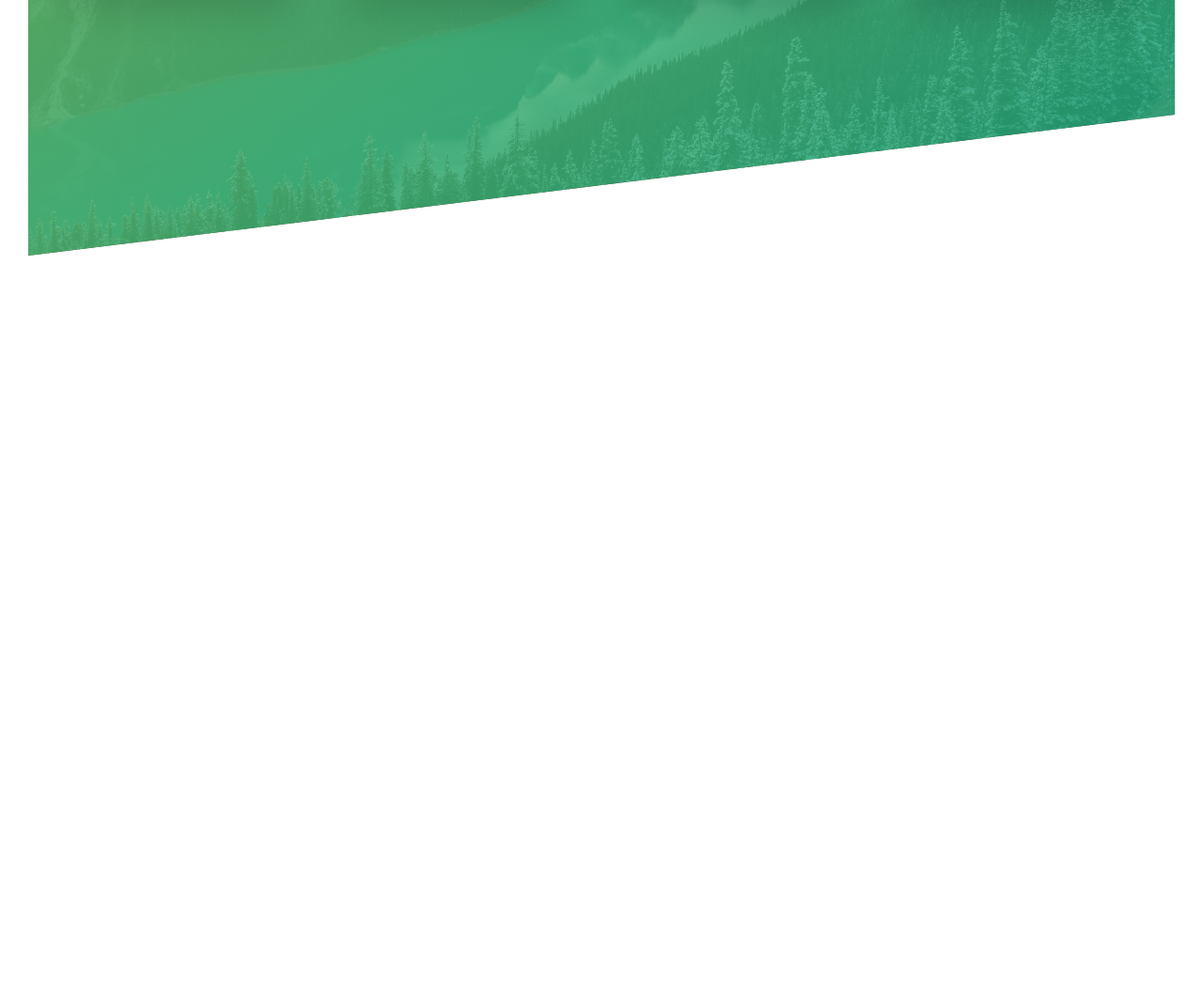
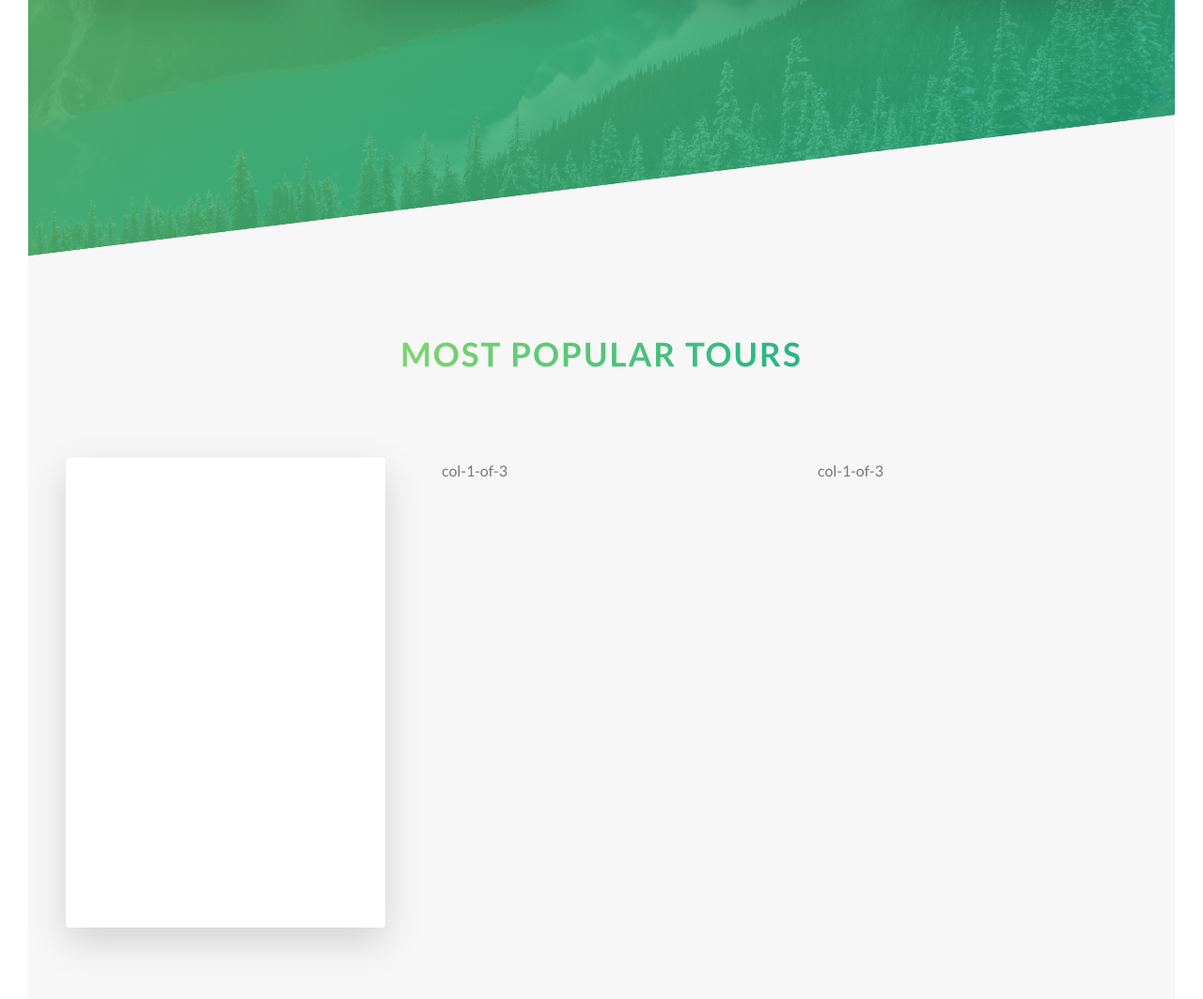
Before and after one commit to NicoleWonderful/Natours-Nicole, a website: page starter/index.html in a window 1280 px wide. Shown: the part 2088-3151 px from the top of the page at 94% size. Before the commit the page ends 2360 px from the top, so only its background shows below. Drawn offline with Linux system fonts and the light colour scheme.

Commit message:
add card

```diff
--- a/sass/abstracts/_variables.scss
+++ b/sass/abstracts/_variables.scss
@@ -2,7 +2,15 @@
 $color-primary: #55c57a;
 $color-primary-light: #7ed56f;
 $color-primary-dark: #28b485;
+
+$color-secondary-light: #ffb900;
+$color-secondary-dark: #ff7730;
+
+$color-tertiary-light:#2998ff;
+$color-tertiary-dark:#5634fa;
+
 $color-grey-light-1: #f7f7f7;
+
 $color-grey-dark: #777;
 $color-white: #fff;
 $color-black: #000;
--- /dev/null
+++ b/sass/components/_card.scss
@@ -0,0 +1,43 @@
+.card {
+  perspective: 1500px;  //透視,數字越小變化越大,越戲劇化ㄝ,為了不戲劇化說字要大點
+  -moz-perspective: 1500px;
+  position: relative;
+  height: 500px;
+
+  &__side {
+    height: 500px;
+    color: #fff;
+    transition: all .8s;
+    font-size: 20px;
+    height: 500px;
+    transition: all .8s;
+    position: absolute;
+    top: 0;
+    left: 0;
+    width: 100%;
+    backface-visibility: hidden;  //隱藏被旋轉的div元素背面
+    border-radius: 3px;
+    box-shadow: 0 15px 40px rgba($color-black, .15);
+
+    &--front {
+      background-color: $color-white;
+    }
+
+    &--back {
+      transform: rotateY(180deg);
+
+      &-1 {
+        background-image: linear-gradient(to right bottom, $color-secondary-light, $color-secondary-dark);
+      }
+    }
+  }
+
+  &:hover &__side--front {  //card:hover .card__side
+    transform: rotateY(180deg);
+  }
+
+  &:hover &__side--back {
+    transform: rotateY(0);
+  }
+
+}
--- a/sass/main.scss
+++ b/sass/main.scss
@@ -8,6 +8,7 @@
 @import "base/utilities";
 
 @import "components/button";
+@import "components/card";
 @import "components/composition";
 @import "components/feature-box";
 
--- a/sass/pages/_home.scss
+++ b/sass/pages/_home.scss
@@ -20,3 +20,9 @@
   }
 
 }
+
+.section-tours {
+  background-color: $color-grey-light-1;
+  padding: 250px 0 500px 0;
+  margin-top: -100px;
+}
--- a/starter/index.html
+++ b/starter/index.html
@@ -104,6 +104,33 @@
           </div>
         </div>
       </section>
+
+      <section class="section-tours">
+        <div class="u-center-text u-margin-bottom-big">
+          <h2 class="heading-secondary">
+            Most popular tours
+          </h2>
+        </div>
+
+        <div class="row">
+          <div class="col-1-of-3">
+            <div class="card">
+              <div class="card__side card__side--front">
+                FRONT
+              </div>
+              <div class="card__side card__side--back card__side--back-1">
+                BACK
+              </div>
+            </div>
+          </div>
+          <div class="col-1-of-3">
+            col-1-of-3
+          </div>
+          <div class="col-1-of-3">
+            col-1-of-3
+          </div>
+        </div>
+      </section>
     </main>
 
 
```
Also changed, not shown: starter/css/style.css.
